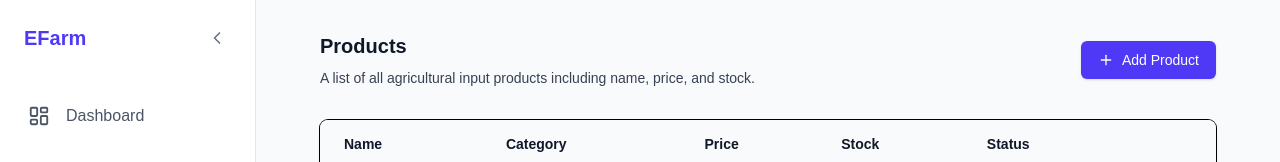
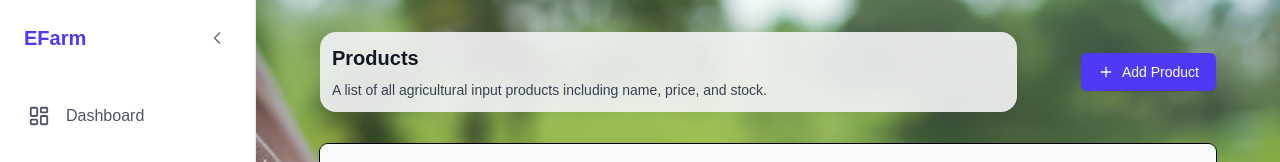
Before and after one commit to elionkalawa/eFarm, a Next.js app: page /admin/products in a window 1280 px wide. Shown: the top 162 px of the page. Built offline with nearby package versions, Linux system fonts and the light colour scheme; no server answers; the database is empty.

Commit message:
Admin UI Update 3

```diff
--- a/app/admin/layout.tsx
+++ b/app/admin/layout.tsx
@@ -6,7 +6,7 @@ export default function AdminLayout({
   children: React.ReactNode;
 }) {
   return (
-    <div className="flex bg-gray-50 min-h-screen">
+    <div className="flex bg-[url('/admin-bg.jpg')] bg-cover bg-center bg-fixed min-h-screen">
       <AdminSidebar />
       <main className="flex-1 p-8 overflow-y-auto">
         <div className="max-w-7xl mx-auto">{children}</div>
--- a/app/admin/orders/page.tsx
+++ b/app/admin/orders/page.tsx
@@ -17,7 +17,7 @@ export default async function AdminOrdersPage() {
 
   return (
     <div className="px-4 sm:px-6 lg:px-8">
-      <div className="sm:flex sm:items-center">
+      <div className="sm:flex sm:items-center bg-gray-100/90 py-3 px-3 rounded-2xl">
         <div className="sm:flex-auto">
           <h1 className="text-xl font-semibold text-gray-900">Orders</h1>
           <p className="mt-2 text-sm text-gray-700">
--- a/app/admin/page.tsx
+++ b/app/admin/page.tsx
@@ -29,7 +29,7 @@ export default async function AdminDashboard() {
 
   return (
     <div className="space-y-8">
-      <div>
+      <div className="bg-gray-100/90 py-3 px-3 rounded-2xl">
         <h1 className="text-3xl font-semibold text-black mb-2">
           Welcome back, {user?.full_name ?? user?.email ?? "Admin"} <span role="img" aria-label="waving hand">👋</span>
         </h1>
--- a/app/admin/products/create/page.tsx
+++ b/app/admin/products/create/page.tsx
@@ -2,7 +2,7 @@ import ProductForm from "@/components/ProductForm";
 
 export default function CreateProductPage() {
   return (
-    <div className="mx-auto max-w-3xl px-4 sm:px-6 lg:px-8">
+    <div className="mx-auto max-w-3xl  py-4 px-4 sm:px-6 lg:px-8 bg-gray-100/90 rounded-2xl">
       <div className="md:flex md:items-center md:justify-between py-6">
         <div className="min-w-0 flex-1">
           <h2 className="text-2xl font-bold leading-7 text-gray-900 sm:truncate sm:text-3xl sm:tracking-tight">
--- a/app/admin/products/page.tsx
+++ b/app/admin/products/page.tsx
@@ -20,14 +20,14 @@ export default async function AdminProductsPage() {
   return (
     <div className="px-4 sm:px-6 lg:px-8">
       <div className="sm:flex sm:items-center">
-        <div className="sm:flex-auto">
+        <div className="sm:flex-auto bg-gray-100/90 py-3 px-3 rounded-2xl">
           <h1 className="text-xl font-semibold text-gray-900">Products</h1>
           <p className="mt-2 text-sm text-gray-700">
             A list of all agricultural input products including name, price, and
             stock.
           </p>
         </div>
-        <div className="mt-4 sm:mt-0 sm:ml-16 sm:flex-none">
+        <div className="mt-4 rounded-b-full sm:mt-0 sm:ml-16 sm:flex-none">
           <Link
             href="/admin/products/create"
             className="inline-flex items-center justify-center rounded-md border border-transparent bg-indigo-600 px-4 py-2 text-sm font-medium text-white shadow-sm hover:bg-indigo-700 focus:outline-none focus:ring-2 focus:ring-indigo-500 focus:ring-offset-2 sm:w-auto"
--- a/app/admin/users/page.tsx
+++ b/app/admin/users/page.tsx
@@ -17,7 +17,7 @@ export default async function AdminUsersPage() {
   return (
     <div className="px-4 sm:px-6 lg:px-8">
       <div className="sm:flex sm:items-center">
-        <div className="sm:flex-auto">
+        <div className="sm:flex-auto bg-gray-100/90 py-3 px-3 rounded-2xl">
           <h1 className="text-xl font-semibold text-gray-900">
             User Management
           </h1>
```
Also changed, not shown: app/admin/admin-bg.jpg (added), public/admin-bg.jpg (added).
